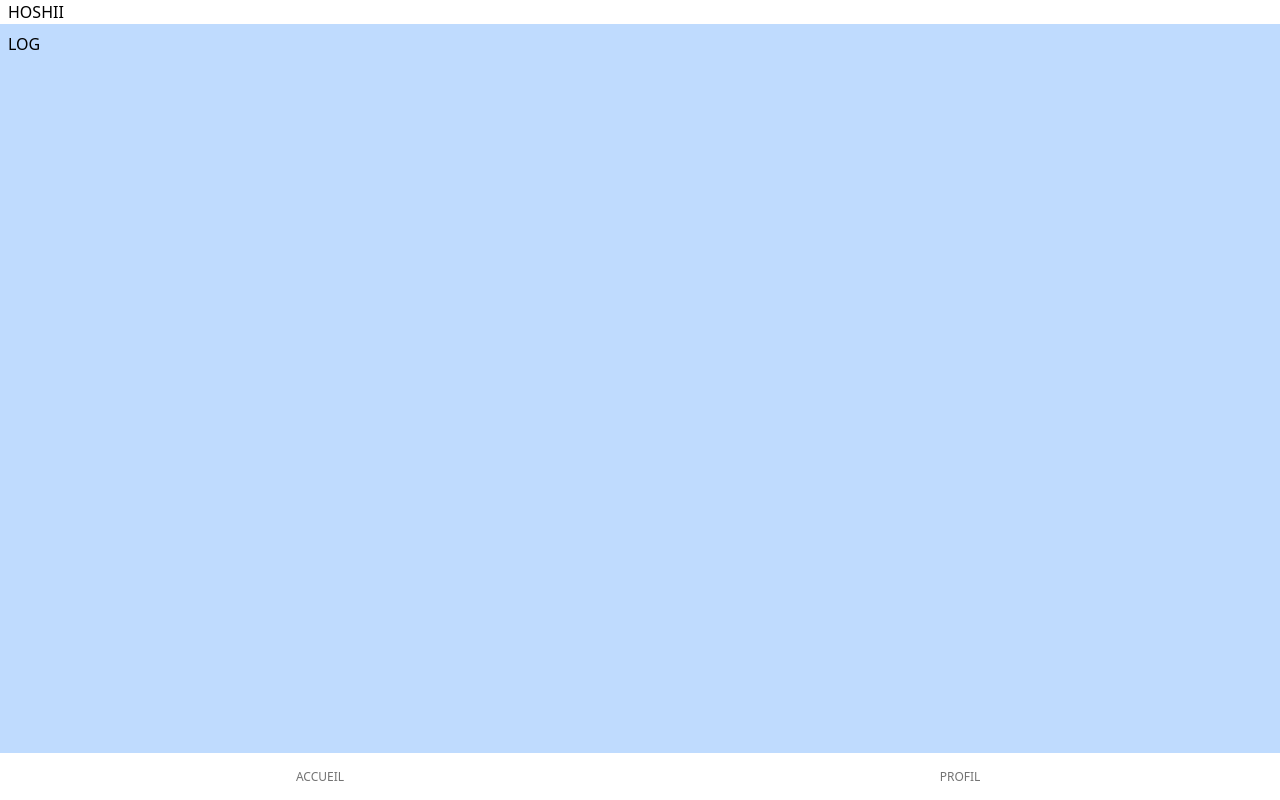
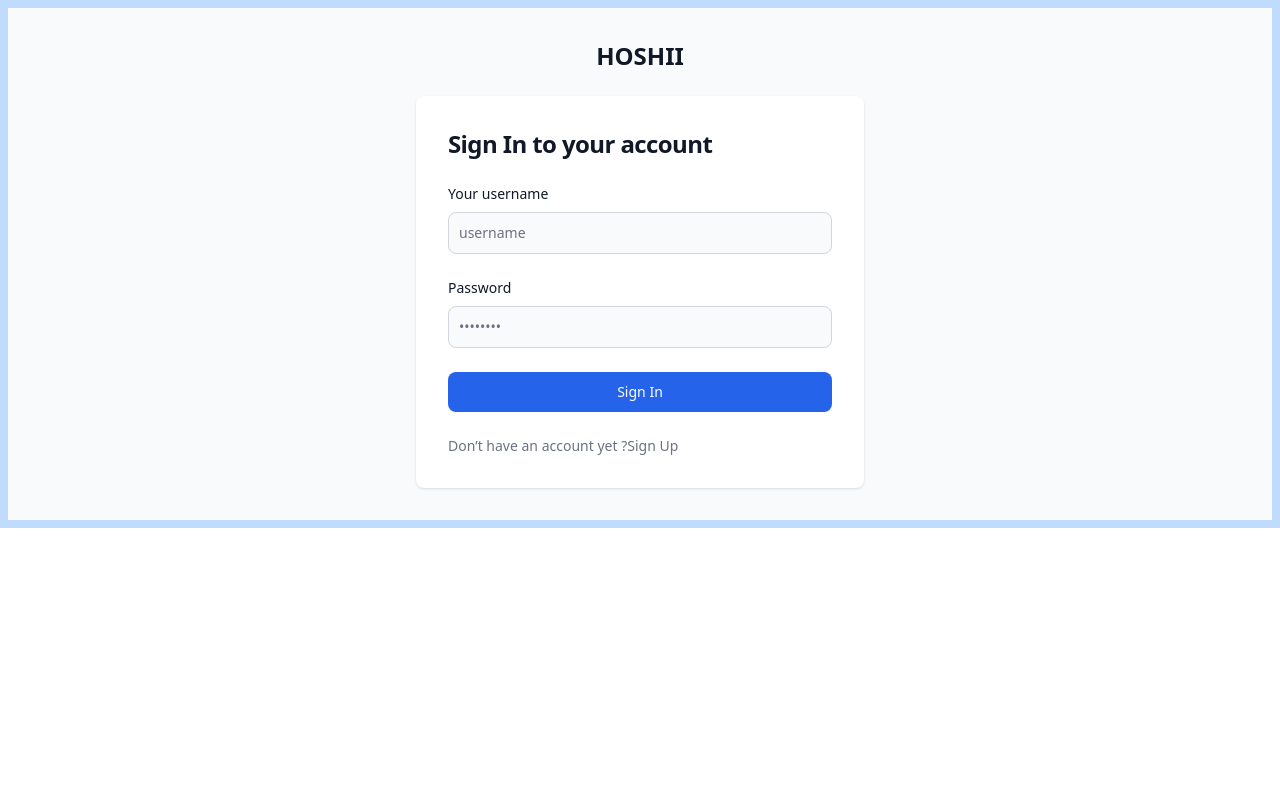
Before and after one commit to TimotheGauquelin/hoshii-front, a Vue app: page /guest in a window 1280 px wide. Built offline with nearby package versions, Linux system fonts and the light colour scheme; the HTML template or start-up script is replaced by a standard one.

Commit message:
[FEAT][TG] - Created a sign in and sign up page

```diff
--- a/index.html
+++ b/index.html
@@ -4,9 +4,9 @@
     <meta charset="UTF-8" />
     <link rel="icon" type="image/svg+xml" href="/vite.svg" />
     <meta name="viewport" content="width=device-width, initial-scale=1.0" />
-    <title>Vite + Vue + TS</title>
+    <title>HOSHII</title>
   </head>
-  <body class="overflow-hidden">
+  <body class="">
     <div id="app"></div>
     <script type="module" src="/src/main.ts"></script>
   </body>
--- a/package.json
+++ b/package.json
@@ -15,6 +15,7 @@
     "vuex": "^4.1.0"
   },
   "devDependencies": {
+    "@tailwindcss/forms": "^0.5.3",
     "@vitejs/plugin-vue": "^4.1.0",
     "autoprefixer": "^10.4.14",
     "postcss": "^8.4.24",
--- a/src/App.vue
+++ b/src/App.vue
@@ -1,10 +1,10 @@
 <script setup lang="ts">
   import { computed } from 'vue';
   import store from './store'
-  import Navbar from './components/Navbar.component.vue'
+  // import Navbar from './components/Navbar.component.vue'
   import Tabs from './components/Tabs/Tabs.component.vue'
 
-  const profilIsLog = computed(() => store.state.profil.isLog)
+  const profilIsLog = computed(() => store.state.profil.accessToken)
   const tabsHeight = computed(() => store.state.tabsHeight)
   const navbarHeight = computed(() => store.state.navbarHeight)
 
@@ -12,15 +12,15 @@
       store.dispatch('setTabsHeight', height)
   }
 
-  const getNavbarHeight = (height) => {
-      store.dispatch('setNavbarHeight', height)
-  }
+  // const getNavbarHeight = (height) => {
+  //     store.dispatch('setNavbarHeight', height)
+  // }
 
 </script>
 
 <template>
-  <div class="h-screen bg-blue-200 ">
-    <Navbar :getNavbarHeight="getNavbarHeight"/>
+  <div :class="`${profilIsLog && 'h-screen overflow-hidden'} bg-blue-200`">
+    <!-- <Navbar :getNavbarHeight="getNavbarHeight"/> -->
     <main :class="`${profilIsLog ? 'overflow-y-auto' : 'overflow-hidden'} p-2 text-justify`" :style="{height: `calc(100%  ${profilIsLog && `- ${tabsHeight}px`} - ${navbarHeight}px)`}">
       <router-view />
     </main>
--- /dev/null
+++ b/src/axiosClient.js
@@ -0,0 +1,7 @@
+import axios from 'axios'
+
+const instance = axios.create({
+    baseURL: "http://localhost:5000/api/"
+})
+
+export default instance
--- a/src/components/Tabs/Tabs.component.vue
+++ b/src/components/Tabs/Tabs.component.vue
@@ -1,5 +1,6 @@
 <script setup>
-    import { onMounted, ref } from 'vue';
+    import { onMounted, ref, computed } from 'vue';
+    import store from "../../store"
 
     import Tab from "./Tab.component.vue"
 
@@ -8,6 +9,8 @@
     })
 
     const tabsHeight = ref(0)
+    const userData = computed(() => store.state.profil)
+
 
     onMounted(() => {
         props.getTabsHeight(tabsHeight.value.clientHeight)
@@ -16,11 +19,12 @@
 </script>
 
 <template lang="">
+    {{userData.profilIsLog}}
     <ul
     ref="tabsHeight"
     class="flex list-none flex-row border-b-0 pl-0 grid grid-cols-12 bg-white"
     role="tablist">
-            <Tab tabName="Accueil" href="/" />
-            <Tab tabName="Profil" href="/profil" />
+            <Tab tabName="Accueil" href="/home" />
+            <Tab tabName="Profil"  href="/user/123" />
     </ul>
 </template>
--- a/src/components/present-list/PresentList.component.vue
+++ b/src/components/present-list/PresentList.component.vue
@@ -15,9 +15,9 @@
 </script>
 
 <template lang="">
-            <div class="flex justify-between bg-green-200 mb-2">
+            <div class="flex justify-between bg-green-200 p-2" @click="displayList">
                 <p>{{ list.listName }}</p>
-                <p @click="displayList">V</p>
+                <p >V</p>
             </div>
             <div v-if="isDisplayed" class="bg-gray-300 p-1">
                 <div class="bg-blue-200 mb-1 p-2" v-for="present of list.presents" v-if="list.presents.length > 0">
@@ -25,7 +25,7 @@
                         <p>{{ present.name }}</p>
                     </div>
                 </div>
-                <div v-else >
+                <div v-else class="p-1">
                     <p>Aucun cadeau dans cette liste</p>
                 </div>
             </div>
--- a/src/store/actions.js
+++ b/src/store/actions.js
@@ -5,3 +5,7 @@ export function setTabsHeight({commit}, height) {
 export function setNavbarHeight({commit}, height) {
     commit('setNavbarHeight', height)
 }
+
+export function setProfil({commit}, profil) {
+    commit('setProfil', profil)
+}
--- a/src/store/mutations.js
+++ b/src/store/mutations.js
@@ -5,3 +5,7 @@ export function setTabsHeight(state, height) {
 export function setNavbarHeight(state, height) {
     state.navbarHeight = height;
 }
+
+export function setProfil(state, profil) {
+    state.profil = profil;
+}
--- a/src/store/state.js
+++ b/src/store/state.js
@@ -2,6 +2,14 @@ export default {
     tabsHeight: "",
     navbarHeight: "",
     profil: {
-        isLog: true,
+        accessToken: "",
+        createdAt: "",
+        email: "",
+        friends: [],
+        isActive: false,
+        isAdmin: false,
+        lists: [],
+        updatedAt: "",
+        username: "",
     }
 }
--- a/src/views/LogView.vue
+++ b/src/views/LogView.vue
@@ -1,8 +1,107 @@
 <script setup>
+    import { ref } from 'vue'
+    import { useRoute } from 'vue-router';
+    import store from '../store'
+    import axiosClient from "../axiosClient.js"
+    import router from '../router'
+
+
+    const isSignUp = ref(false)
+    const loginForm = ref({
+        username: "",
+        password: ""
+    })
+
+    const route = useRoute();
+
+    const isSignUpToggle = () => {
+        isSignUp.value = !isSignUp.value
+    }
+
+    const signIn = () => {
+        axiosClient.post(`auth/login`, loginForm.value)
+        .then(({data}) => {
+            // console.log(data)
+            store.dispatch('setProfil', data)
+            router.push(`/home`)
+        })
+        // .error((err) => {
+        //     console.log(err)
+        // })
+    }
+
 </script>
 
 <template class="bg-green-200">
-    <div>
-        LOG
-    </div>
+    <section class="bg-gray-50 dark:bg-gray-900">
+        <div class="flex flex-col items-center justify-center px-6 py-8 mx-autolg:py-0">
+            <a href="#" class="flex items-center mb-6 text-2xl font-semibold text-gray-900 dark:text-white">
+                HOSHII
+            </a>
+           <div class="w-full bg-white rounded-lg shadow dark:border md:mt-0 sm:max-w-md xl:p-0 dark:bg-gray-800 dark:border-gray-700">
+                <div class="p-6 space-y-4 md:space-y-6 sm:p-8">
+                    <h1 class="text-xl font-bold leading-tight tracking-tight text-gray-900 md:text-2xl dark:text-white">
+                        {{`${isSignUp ? "Sign Up" : "Sign In"} to your account`}}
+                    </h1>
+                    <form class="space-y-4 md:space-y-6" method="post" @submit.prevent="signIn"
+>
+                        <div>
+                            <label for="username" class="block mb-2 text-sm font-medium text-gray-900 dark:text-white">Your username</label>
+                            <input type="username"
+                                   name="username"
+                                   id="username"
+                                   class="bg-gray-50 border border-gray-300 text-gray-900 sm:text-sm rounded-lg focus:ring-primary-600 focus:border-primary-600 block w-full p-2.5 dark:bg-gray-700 dark:border-gray-600 dark:placeholder-gray-400 dark:text-white dark:focus:ring-blue-500 dark:focus:border-blue-500"
+                                   placeholder="username"
+                                   required=""
+                                   v-model="loginForm.username"
+                                   @change="updateLoginForm"
+                                   >
+                        </div>
+                        <div v-if="isSignUp">
+                            <label for="email" class="block mb-2 text-sm font-medium text-gray-900 dark:text-white">Your email</label>
+                            <input type="email" name="email" id="email" class="bg-gray-50 border border-gray-300 text-gray-900 sm:text-sm rounded-lg focus:ring-primary-600 focus:border-primary-600 block w-full p-2.5 dark:bg-gray-700 dark:border-gray-600 dark:placeholder-gray-400 dark:text-white dark:focus:ring-blue-500 dark:focus:border-blue-500" placeholder="mail@mail.com" required="">
+                        </div>
+                        <div>
+                            <label for="password" class="block mb-2 text-sm font-medium text-gray-900 dark:text-white">Password</label>
+                            <input type="password"
+                                   name="password"
+                                   id="password"
+                                   placeholder="••••••••"
+                                   class="bg-gray-50 border border-gray-300 text-gray-900 sm:text-sm rounded-lg focus:ring-primary-600 focus:border-primary-600 block w-full p-2.5 dark:bg-gray-700 dark:border-gray-600 dark:placeholder-gray-400 dark:text-white dark:focus:ring-blue-500 dark:focus:border-blue-500"
+                                   required=""
+                                   v-model="loginForm.password"
+                                   @change="updateLoginForm"
+                                   >
+                        </div>
+                        <div v-if="isSignUp">
+                            <label for="check-password" class="block mb-2 text-sm font-medium text-gray-900 dark:text-white">Check Password</label>
+                            <input type="check-password" name="check-password" id="check-password" placeholder="••••••••" class="bg-gray-50 border border-gray-300 text-gray-900 sm:text-sm rounded-lg focus:ring-primary-600 focus:border-primary-600 block w-full p-2.5 dark:bg-gray-700 dark:border-gray-600 dark:placeholder-gray-400 dark:text-white dark:focus:ring-blue-500 dark:focus:border-blue-500" required="">
+                        </div>
+                        <!-- <div v-if="!isSignUp" class="flex items-center justify-between">
+                            <div class="flex items-start">
+                                <div class="flex items-center h-5">
+                                    <input id="remember"
+                                    aria-describedby="remember"
+                                    type="checkbox"
+                                    class="w-4 h-4 border border-gray-300 rounded bg-gray-50 focus:ring-3 focus:ring-primary-300 dark:bg-gray-700 dark:border-gray-600 dark:focus:ring-primary-600 dark:ring-offset-gray-800"
+                                    required="">
+                                </div>
+                                <div class="ml-3 text-sm">
+                                    <label for="remember" class="text-gray-500 dark:text-gray-300">Remember me</label>
+                                </div>
+                            </div>
+                            <a href="#" class="text-sm font-medium text-primary-600 hover:underline dark:text-primary-500">Forgot password?</a>
+                        </div> -->
+                        <button
+                            type="submit"
+                            class="w-full text-white bg-blue-600 hover:bg-primary-700 focus:ring-4 focus:outline-none focus:ring-primary-300 font-medium rounded-lg text-sm px-5 py-2.5 text-center dark:bg-primary-600 dark:hover:bg-primary-700 dark:focus:ring-primary-800">{{`${isSignUp ? "Sign Up" : "Sign In"}`}}</button>
+                        <div class="flex text-sm font-light text-gray-500 dark:text-gray-400">
+                            <p>{{`${isSignUp ? "You have already an account: " : "Don’t have an account yet ? "}`}}</p>
+                            <p class="font-medium text-primary-600 hover:underline dark:text-primary-500 cursor-pointer" @click="isSignUpToggle">{{`${isSignUp ? " Sign In" : " Sign Up"}`}} </p>
+                        </div>
+                    </form>
+                </div>
+            </div>
+        </div>
+    </section>
 </template>
--- a/tailwind.config.js
+++ b/tailwind.config.js
@@ -8,5 +8,6 @@ export default {
     extend: {},
   },
   plugins: [
+    require('@tailwindcss/forms')
   ],
 }
```
Also changed, not shown: src/views/ProfilView.vue (+9 -0 lines), 1 other file (tests, documents, lock files or other folders).
